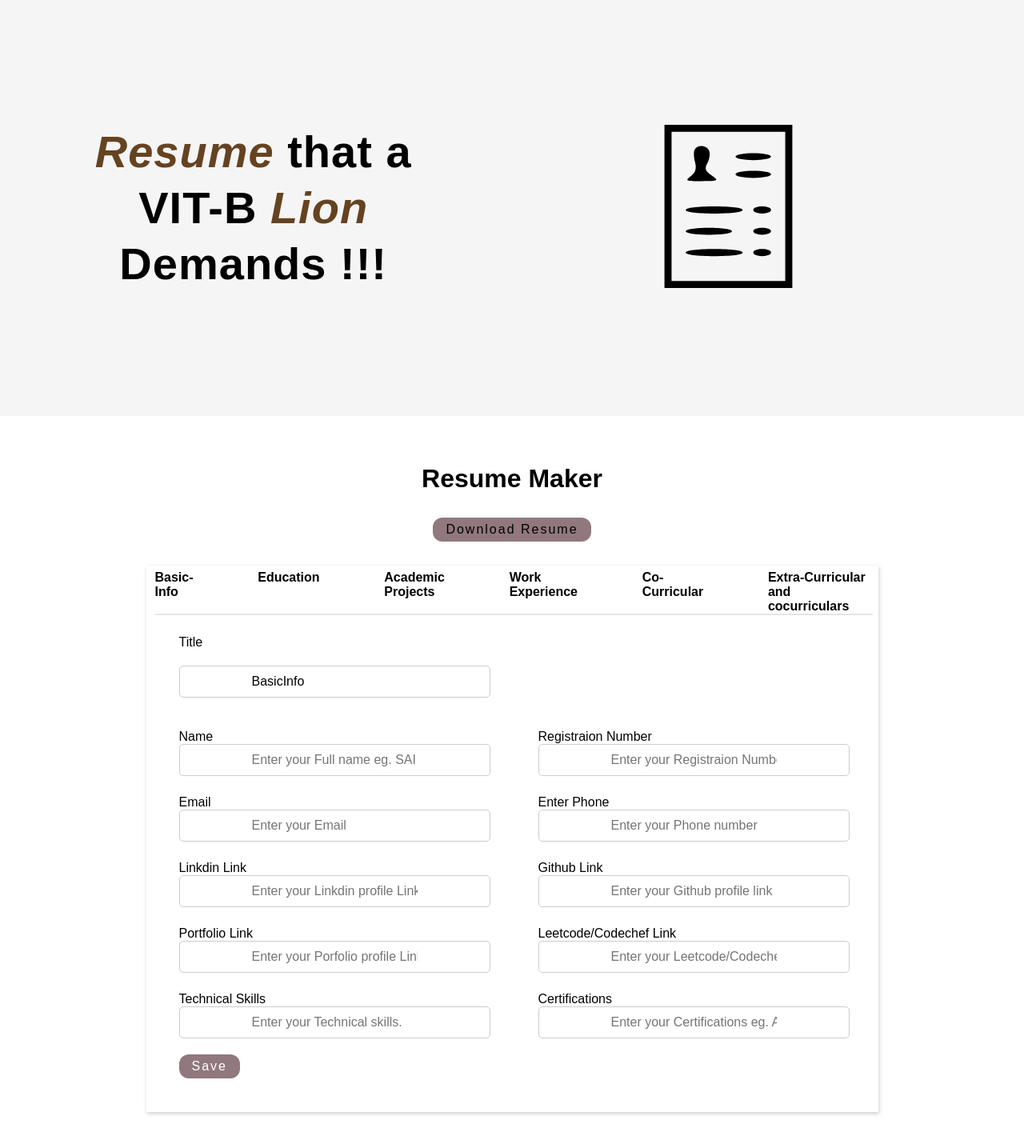
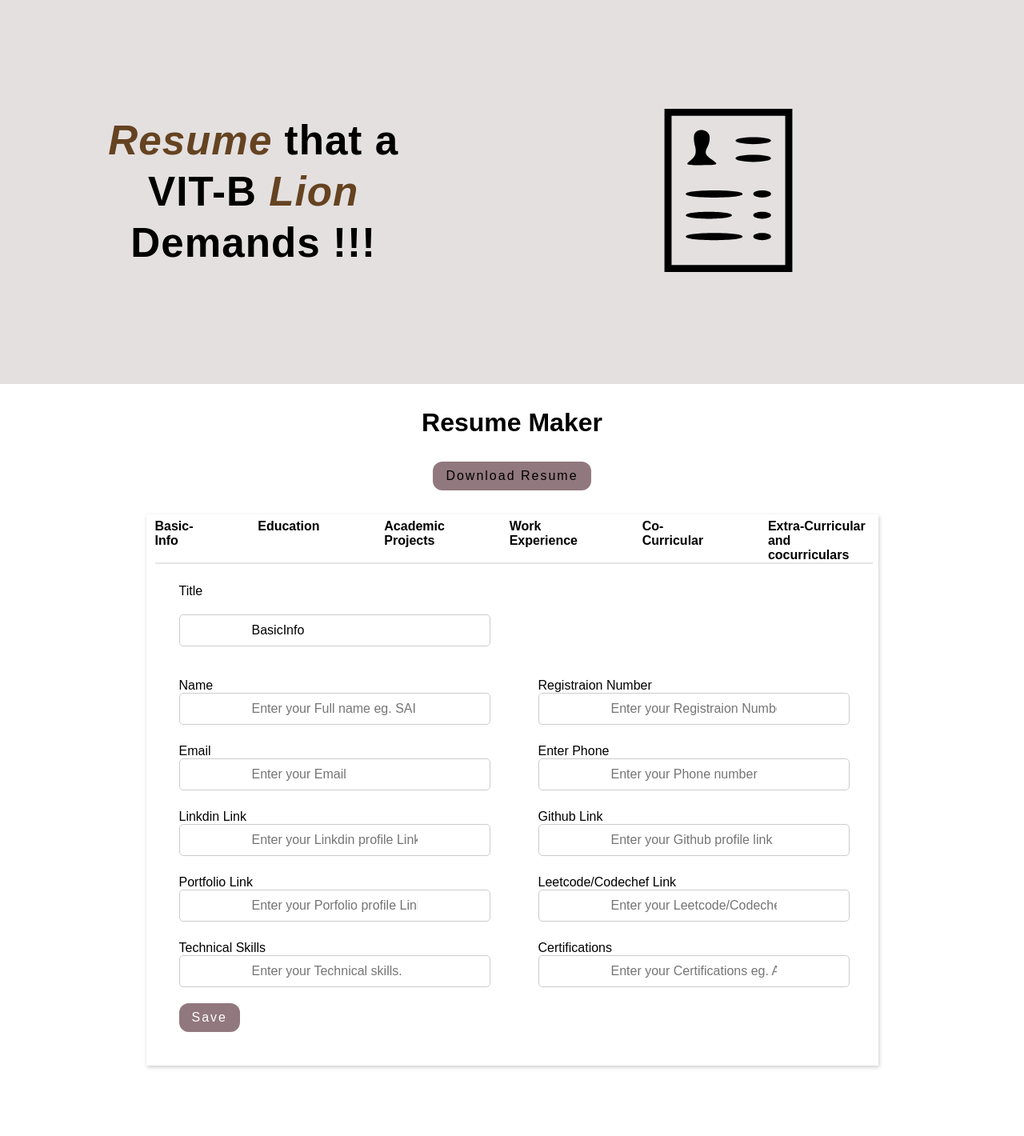
Before and after one commit to Cryptic-Sai/Resume-VIT-B-Maker, a React (Create React App) app: page / in a window 1280 px wide. Shown: the whole page at 80% size. After the commit the page ends 1362 px from the top, so only its background shows below. Built offline with nearby package versions, Linux system fonts and the light colour scheme.

Commit message:
update css and modules

```diff
--- a/src/App.css
+++ b/src/App.css
@@ -2,5 +2,5 @@
 .App{
   display: flex;
   flex-direction: column;
-  gap: 30px;
+  gap: 0px;
 };
--- a/src/components/Body/Body.module.css
+++ b/src/components/Body/Body.module.css
@@ -3,6 +3,7 @@
     flex-direction: column;
     gap: 30px;
     padding: 30px;
+    /* background-color: #d3d3d3; */
 }
 
 .heading{
@@ -29,7 +30,7 @@
 }
 .toolbar button{
 
-   padding: 6px 16px;
+   padding: 9px 16px;
    border-radius: 12px;
    height: 100%;
    background-color: #91787e;
@@ -39,7 +40,7 @@
    border: none;
    letter-spacing: 2px;
    cursor: pointer;
-   /* transition-duration: 4ms; */
+   transition-duration: 4ms;
 }
 /*
 .button :hover{
--- a/src/components/Editor/Editor.module.css
+++ b/src/components/Editor/Editor.module.css
@@ -141,7 +141,7 @@
   }
 
   .body button{
-    padding: 6px 16px;
+    padding: 9px 16px;
     border-radius: 12px;
     height: 100%;
     background-color: #91787e;
--- a/src/components/Header/Header.module.css
+++ b/src/components/Header/Header.module.css
@@ -6,14 +6,14 @@
     align-items: center;
     justify-content: space-evenly;
     gap: 30px;
-    background-color: #f5f5f5;
-    min-height: 65vh;
+    background-color: #e4e0e0;
+    min-height: 60vh;
 }
 
 .heading{
     /* padding: 30px;
     text-align: center; */
-    font-size: 3.5rem;
+    font-size: 3.2rem;
     font-weight: bold;
     /* text-decoration-color: rgb(218, 102, 218); */
     margin: 0 auto;
```
